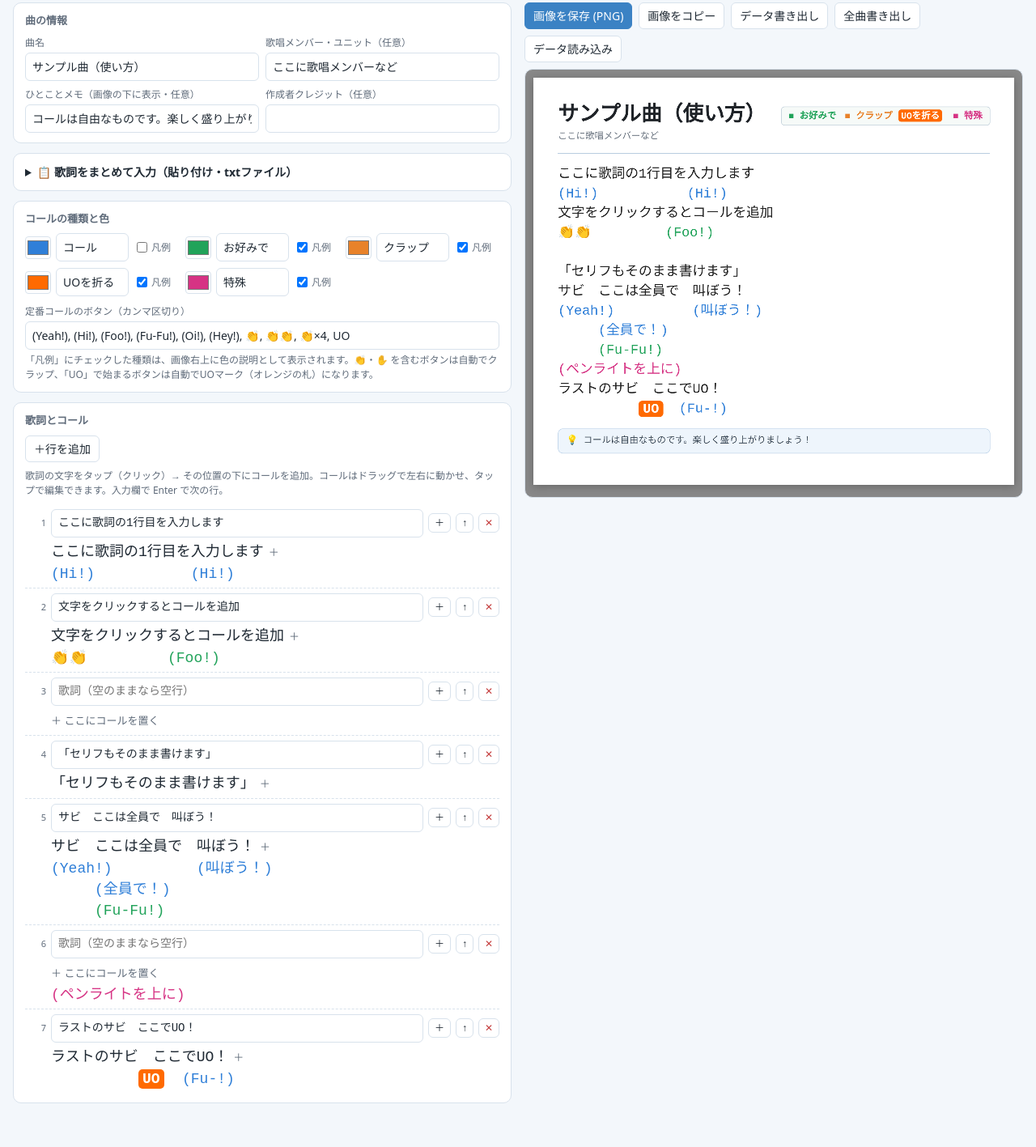
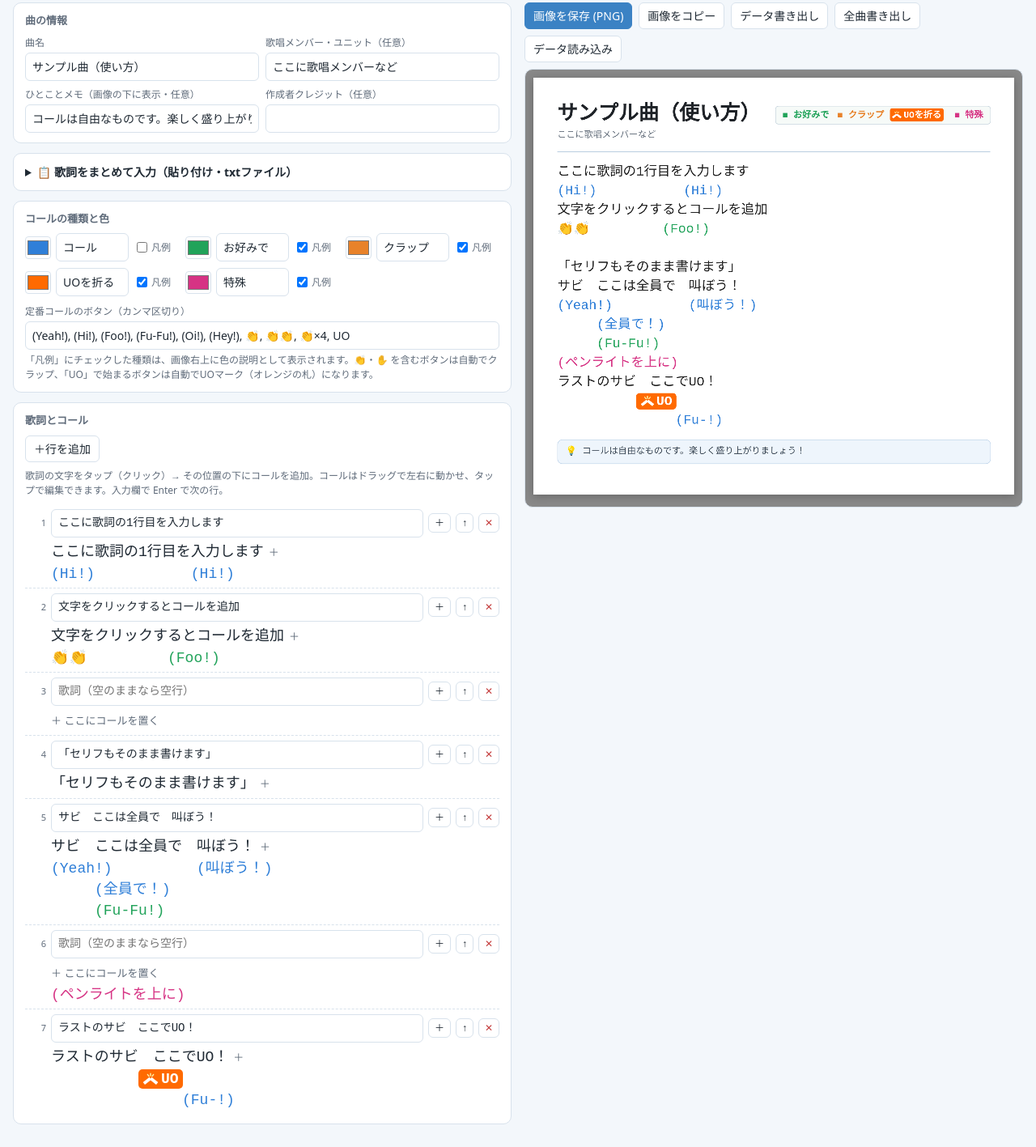
Before and after one commit to kotani002/IdolMaster_DB, a plain HTML site: page callsheet/index.html in a window 1280 px wide. Shown: the part 69-1486 px from the top of the page at 81% size. Before the commit the page ends 1460 px from the top, so only its background shows below. Drawn offline with Linux system fonts and the light colour scheme; a web font is replaced by a local one.

Commit message:
[add] コール表メーカーに「UOを折る」アイコン（callsheet/uo-icon.svg）。端が四角のUOを「∧」に折った形と光。UOマークの札・凡例・編集画面・UOボタン・ページのアイコンに使用。歌詞のまとめて入力を追加：全文の貼り付けかtxtのドラッグ＆ドロップで自動で行に分ける（UTF-8/Shift_JIS、空白・空行の整理、（ ）内をコールに移す）

```diff
--- a/callsheet/index.html
+++ b/callsheet/index.html
@@ -6,6 +6,7 @@
 <title>コール表メーカー</title>
 <meta name="description" content="歌詞にコール・クラップ・UOを書き込んで、コール表の画像を作れるツール（非公式ファンツール）">
 <meta name="theme-color" content="#3b82c4">
+<link rel="icon" href="uo-icon.svg" type="image/svg+xml">
 <link rel="preconnect" href="https://fonts.googleapis.com">
 <link rel="preconnect" href="https://fonts.gstatic.com" crossorigin>
 <link href="https://fonts.googleapis.com/css2?family=BIZ+UDGothic:wght@400;700&display=swap" rel="stylesheet">
@@ -240,6 +241,34 @@ const LS_KEY = 'callsheet.v1';
 const TYPE_KEYS = ['call','opt','clap','uo','ex'];
 const isMark = c => c.type === 'uo';   // 色付きの札（マーク）として描く種類
 const markPad = size => Math.round(size * 0.3);
+/* UOを折るアイコン（24×24の座標）。uo-icon.svg と同じ形。
+   真ん中で「∧」に折ったUO（端は四角）＋折った所から出る光。細かい描き込みはしない */
+const UO_ICON = {
+  bodies: [[[10.31, 9.3], [0.81, 16.72], [3.64, 20.35], [13.14, 12.93]], [[10.86, 12.93], [20.36, 20.35], [23.19, 16.72], [13.69, 9.3]]],
+  rays: [[[12, 7.3], [12, 3.7]], [[9.6, 7.9], [7.6, 5.3]], [[14.4, 7.9], [16.4, 5.3]]],
+};
+// 色: 札の上（白抜き）用と、白い背景用
+const uoPal = () => ({fill: '#ffffff', stroke: 'none', ray: '#fff3a6'});
+const UO_PLAIN = {fill: '#ff8c1a', stroke: 'none', ray: '#ffb300'};
+const iconW = size => Math.round(size * 1.1);
+function drawUOIcon(ctx, x, cy, s, pal) {
+  const k = s / 24, oy = cy - s / 2, P = ([a, b]) => [x + a * k, oy + b * k];
+  const path = (pts, close) => { ctx.beginPath(); pts.forEach((p, i) => ctx[i ? 'lineTo' : 'moveTo'](...P(p))); if (close) ctx.closePath(); };
+  ctx.save(); ctx.lineCap = 'round';
+  ctx.strokeStyle = pal.ray; ctx.lineWidth = 1.7 * k; UO_ICON.rays.forEach(r => { path(r); ctx.stroke(); });
+  ctx.fillStyle = pal.fill; UO_ICON.bodies.forEach(b => { path(b, true); ctx.fill(); });
+  ctx.restore();
+}
+function uoIconSVG(s, pal) {
+  const pts = a => a.map(p => p.join(',')).join(' ');
+  const rays = UO_ICON.rays.map(r => `<polyline points="${pts(r)}"/>`).join('');
+  const bodies = UO_ICON.bodies.map(b => `<polygon points="${pts(b)}"/>`).join('');
+  return `<svg viewBox="0 0 24 24" width="${s}" height="${s}" aria-hidden="true" style="flex:none">` +
+    `<g fill="none" stroke="${pal.ray}" stroke-width="1.7" stroke-linecap="round">${rays}</g>` +
+    `<g fill="${pal.fill}">${bodies}</g></svg>`;
+}
+// UOマークの幅 = 余白 + アイコン + すき間 + 太字の文字
+const markWidth = (text, size) => markPad(size) * 2 + iconW(size) + Math.round(size * 0.15) + measurer(size, true)(text);
 const FONT_FAMILY = '"BIZ UDGothic","MS Gothic","Osaka-Mono",monospace';
 const font = (size, bold) => `${bold ? '700 ' : ''}${size}px ${FONT_FAMILY}`;
 const uid = () => Math.random().toString(36).slice(2, 10);
@@ -333,7 +362,7 @@ function layoutCalls(ln, size) {
   const chars = [...ln.text];
   const tw = m(ln.text), sp = m(' ');
   const xAt = at => at <= chars.length ? m(chars.slice(0, at).join('')) : tw + (at - chars.length) * sp;
-  const items = ln.calls.map(c => ({c, x: xAt(c.at), w: m(c.text) + (isMark(c) ? markPad(size) * 2 : 0)}));
+  const items = ln.calls.map(c => ({c, x: xAt(c.at), w: isMark(c) ? markWidth(c.text, size) : m(c.text)}));
   const rows = [];
   const gap = size * 0.5;
   const fits = (r, it) => !(rows[r] || []).some(([a, b]) => it.x < b + gap && it.x + it.w + gap > a);
@@ -359,7 +388,7 @@ function renderSheet(song, canvas, scale) {
   const used = new Set(song.lines.flatMap(l => l.calls.map(c => c.type)));
   const legend = TYPE_KEYS.filter(k => song.types[k].legend && used.has(k));
   const mLeg = measurer(S.legend, true);
-  const legParts = legend.map(k => ({k, w: mLeg(k === 'uo' ? song.types[k].label : '■ ' + song.types[k].label)}));
+  const legParts = legend.map(k => ({k, w: k === 'uo' ? mLeg(song.types[k].label) + S.legend + 4 : mLeg('■ ' + song.types[k].label)}));
   const legendW = legParts.length ? legParts.reduce((s, p) => s + p.w + (p.k === 'uo' ? 8 : 0), 0) + (legParts.length - 1) * 14 + 24 : 0;
   const titleW = measurer(S.title, true)(song.title || '');
   const W = Math.ceil(Math.max(780, contentW + S.pad * 2, titleW + legendW + S.pad * 2 + 24));
@@ -399,8 +428,9 @@ function renderSheet(song, canvas, scale) {
     legParts.forEach(p => {
       const t = song.types[p.k];
       if (p.k === 'uo') {
-        ctx.fillStyle = t.color; roundRect(ctx, lx - 4, by + 5, p.w + 8, bh - 10, 4); ctx.fill();
-        ctx.fillStyle = '#ffffff'; ctx.fillText(t.label, lx, by + bh / 2 + 1);
+        ctx.fillStyle = t.color; roundRect(ctx, lx - 4, by + 4, p.w + 8, bh - 8, 4); ctx.fill();
+        drawUOIcon(ctx, lx - 1, by + bh / 2, S.legend + 2, uoPal(t.color));
+        ctx.fillStyle = '#ffffff'; ctx.fillText(t.label, lx + S.legend + 4, by + bh / 2 + 1);
         lx += 8;
       } else { ctx.fillStyle = t.color; ctx.fillText('■ ' + t.label, lx, by + bh / 2 + 1); }
       lx += p.w + 14;
@@ -425,11 +455,12 @@ function renderSheet(song, canvas, scale) {
     lay.items.forEach(it => {
       const cy = yy + (it.row - 1) * LH + LH / 2, color = song.types[it.c.type].color;
       if (isMark(it.c)) {
-        // UOマーク: 色付きの札に白抜き文字
-        const bh = S.lyr * 1.2;
-        ctx.fillStyle = color; roundRect(ctx, S.pad + it.x, cy - bh / 2, it.w, bh, 6); ctx.fill();
+        // UOマーク: 色付きの札に「折るアイコン」と白抜き文字
+        const bh = S.lyr * 1.25, x0 = S.pad + it.x;
+        ctx.fillStyle = color; roundRect(ctx, x0, cy - bh / 2, it.w, bh, 6); ctx.fill();
+        drawUOIcon(ctx, x0 + markPad(S.lyr), cy, iconW(S.lyr), uoPal(color));
         ctx.font = font(S.lyr, true); ctx.fillStyle = '#ffffff';
-        ctx.fillText(it.c.text, S.pad + it.x + markPad(S.lyr), cy + 1);
+        ctx.fillText(it.c.text, x0 + markPad(S.lyr) + iconW(S.lyr) + Math.round(S.lyr * 0.15), cy + 1);
         ctx.font = font(S.lyr);
       } else {
         ctx.fillStyle = color; ctx.fillText(it.c.text, S.pad + it.x, cy);
@@ -546,7 +577,11 @@ function renderStage(stage, ln, i) {
     const chip = h('span', {class: 'chip', title: 'クリックで編集・ドラッグで移動'}, it.c.text);
     chip.style.left = it.x + 'px'; chip.style.top = ((it.row - 1) * ED.rowH) + 'px'; chip.style.color = types[it.c.type].color;
     if (isMark(it.c)) {
-      Object.assign(chip.style, {background: types[it.c.type].color, color: '#fff', fontWeight: '700', padding: `0 ${markPad(ED.size)}px`, borderRadius: '5px', height: '24px', lineHeight: '24px', top: ((it.row - 1) * ED.rowH + 1) + 'px'});
+      Object.assign(chip.style, {background: types[it.c.type].color, color: '#fff', fontWeight: '700', padding: `0 ${markPad(ED.size)}px`, borderRadius: '5px', height: '24px', lineHeight: '24px', top: ((it.row - 1) * ED.rowH + 1) + 'px',
+        display: 'inline-flex', alignItems: 'center', gap: Math.round(ED.size * 0.15) + 'px', width: it.w + 'px', boxSizing: 'border-box'});
+      chip.textContent = '';
+      chip.insertAdjacentHTML('afterbegin', uoIconSVG(iconW(ED.size), uoPal(types[it.c.type].color)));
+      chip.append(it.c.text);
     }
     attachDrag(chip, it.c, lay, i);
     layer.append(chip);
@@ -615,6 +650,7 @@ function renderPresets() {
   const box = $('#popPresets'); box.innerHTML = '';
   store.presets.split(/[,、]/).map(s => s.trim()).filter(Boolean).forEach(t => {
     const b = h('button', {type: 'button'}, t);
+    if (/^UO/i.test(t)) { b.insertAdjacentHTML('afterbegin', uoIconSVG(18, UO_PLAIN)); b.style.display = 'inline-flex'; b.style.alignItems = 'center'; b.style.gap = '3px'; }
     b.onclick = () => {
       $('#popText').value = t;
       const auto = isClap(t) ? 'clap' : /^UO/i.test(t) ? 'uo' : null;
@@ -822,7 +858,7 @@ setTab('edit');
 /* スマホ: キーボードが出てもボトムシートが隠れないようにする */
 if (window.visualViewport) {
   const fit = () => {
-    const p = $('#pop'); if (p.hidden || innerWidth > 980) { p.style.bottom = ''; return; }
+    const p = $('#pop'); if (!p) return; if (p.hidden || innerWidth > 980) { p.style.bottom = ''; return; }
     p.style.bottom = Math.max(0, innerHeight - visualViewport.height - visualViewport.offsetTop) + 'px';
   };
   visualViewport.addEventListener('resize', fit); visualViewport.addEventListener('scroll', fit);
```
Also changed, not shown: callsheet/uo-icon.svg (added), 1 other file.
